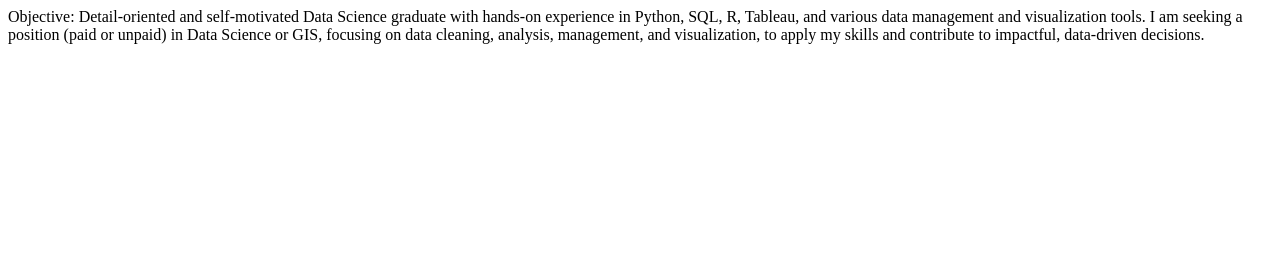
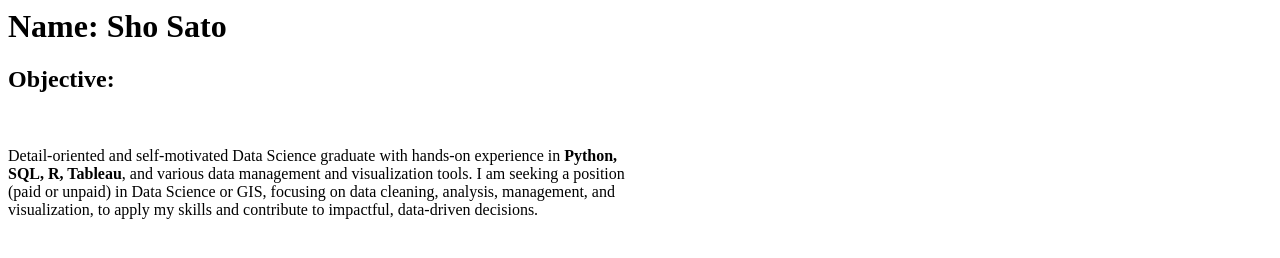
Before and after one commit to ShoSato-047/module_5_website, a plain HTML site: page index.html in a window 1280 px wide. Drawn offline with Linux system fonts and the light colour scheme.

Commit message:
powerpoint

```diff
--- a/index.html
+++ b/index.html
@@ -3,10 +3,11 @@
         <TITLE>My First Webpage</TITLE>
 </HEAD>
 <BODY>
-    Objective:
-    Detail-oriented and self-motivated Data Science graduate with hands-on experience in Python,
-    SQL, R, Tableau, and various data management and visualization tools. I am seeking a position
-    (paid or unpaid) in Data Science or GIS, focusing on data cleaning, analysis, management, and
-    visualization, to apply my skills and contribute to impactful, data-driven decisions.
+    <h1>Name: Sho Sato</h1>
+    <h2>Objective:</h2><br>
+    <p>Detail-oriented and self-motivated Data Science graduate with hands-on experience in <b>Python, </br>
+    SQL, R, Tableau</b>, and various data management and visualization tools. I am seeking a position </br>
+    (paid or unpaid) in Data Science or GIS, focusing on data cleaning, analysis, management, and </br>
+    visualization, to apply my skills and contribute to impactful, data-driven decisions.</p>
 </BODY>
 </HTML>
```
Also changed, not shown: 2 other files.
